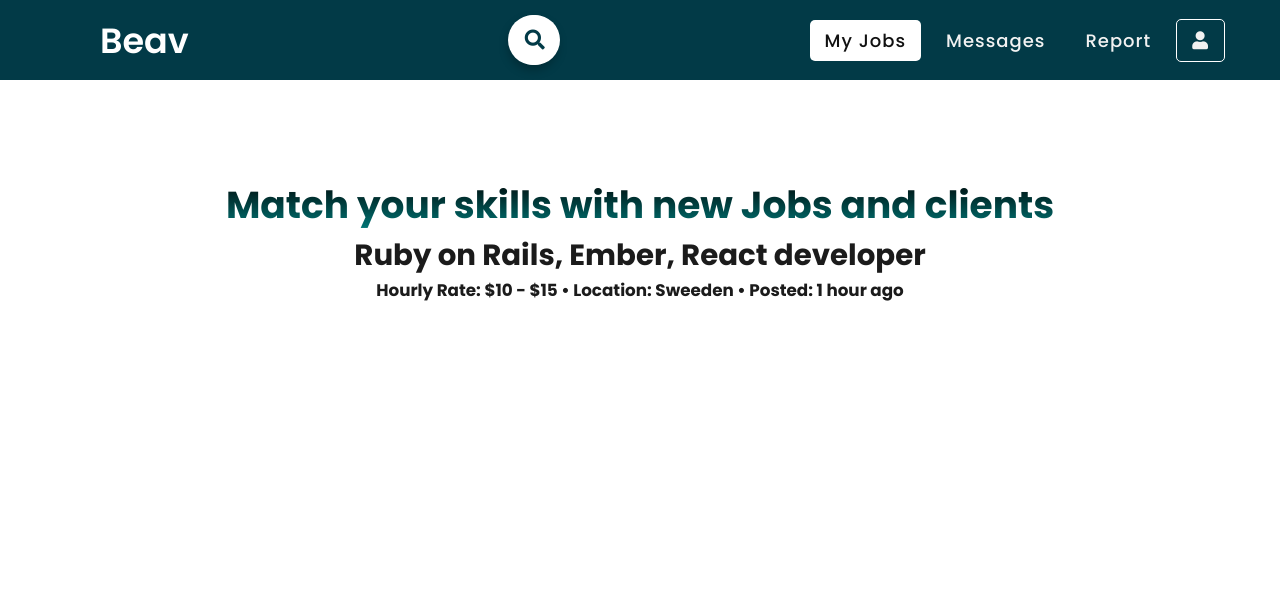
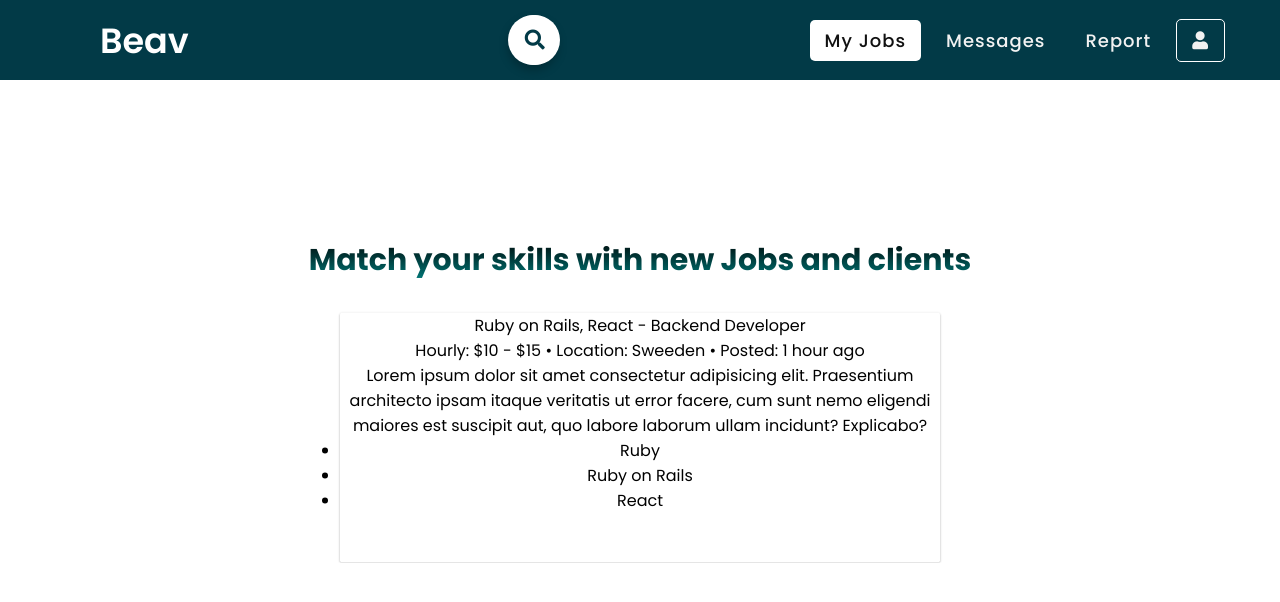
Before and after one commit to xasterKies/design-approach, a plain HTML site: page Dashboard/index.html in a window 1280 px wide. Drawn offline with Linux system fonts and the light colour scheme.

Commit message:
Starting to prepare cards

```diff
--- a/Dashboard/index.html
+++ b/Dashboard/index.html
@@ -34,14 +34,22 @@
            <li class="li__profile__user"><a href="#"><i class="fas fa-user"></i></a></li>
         </ul>
      </nav>
-     <div class="content">
+     <div class="container">
 
         <div class="information_job_text">
             <h2>Match your skills with new Jobs and clients</h2>
 
             <div class="dashboard__job__card">
-               <h3>Ruby on Rails, Ember, React developer</h3>
-               <h6>Hourly Rate: $10 - $15  •  Location: Sweeden  •  Posted: 1 hour ago</h6>
+               <div class="dashboard__job__title">Ruby on Rails, React - Backend Developer</div>
+               <p class="dashboard__job__info">Hourly: $10 - $15   •   Location: Sweeden   •   Posted: 1 hour ago</p>
+               <p class="dashboard__job__description">
+                  Lorem ipsum dolor sit amet consectetur adipisicing elit. Praesentium architecto ipsam itaque veritatis ut error facere, cum sunt nemo eligendi maiores est suscipit aut, quo labore laborum ullam incidunt? Explicabo?
+               </p>
+               <ul class="dashboard__job__topic-chip">
+                  <li>Ruby</li>
+                  <li>Ruby on Rails</li>
+                  <li>React</li>
+               </ul>
             </div>
         </div>
 
--- a/Dashboard/style.css
+++ b/Dashboard/style.css
@@ -104,26 +104,27 @@ input[type="checkbox"]{
     color: cyan;
   }
 }
-.content{
+.container{
+  overflow: scroll;
+  overflow: hidden;
   position: absolute;
-  top: 30%;
+  top: 50%;
   left: 50%;
   transform: translate(-50%, -50%);
   text-align: center;
-  z-index: -1;
   width: 100%;
-  padding: 0 30px;
-  color: #1b1b1b;
 }
 .content div{
   font-size: 25px;
   font-weight: 400;
 }
 
-.content h2 {
+.container h2 {
   background: -webkit-linear-gradient(#000000, #008080);
   -webkit-background-clip: text;
   -webkit-text-fill-color: transparent;
+  margin-bottom: 30px;
+  font-size: 30px;
 }
 
 .box{
@@ -177,4 +178,16 @@ input[type="checkbox"]{
   display: none;
 }
 
-.dashboard__
+.dashboard__job__card {
+  background: #fff;
+  border-radius: 2px;
+  display: inline-block;
+  height: 250px;
+  width: 600px;
+  box-shadow: 0 1px 3px rgba(0,0,0,0.12), 0 1px 2px rgba(0,0,0,0.24);
+  transition: all 0.3s cubic-bezier(.25,.8,.25,1);
+}
+
+.dashboard__job__card:hover {
+  box-shadow: 0 3px 6px rgba(0,0,0,0.16), 0 3px 6px rgba(0,0,0,0.23);
+}
```
